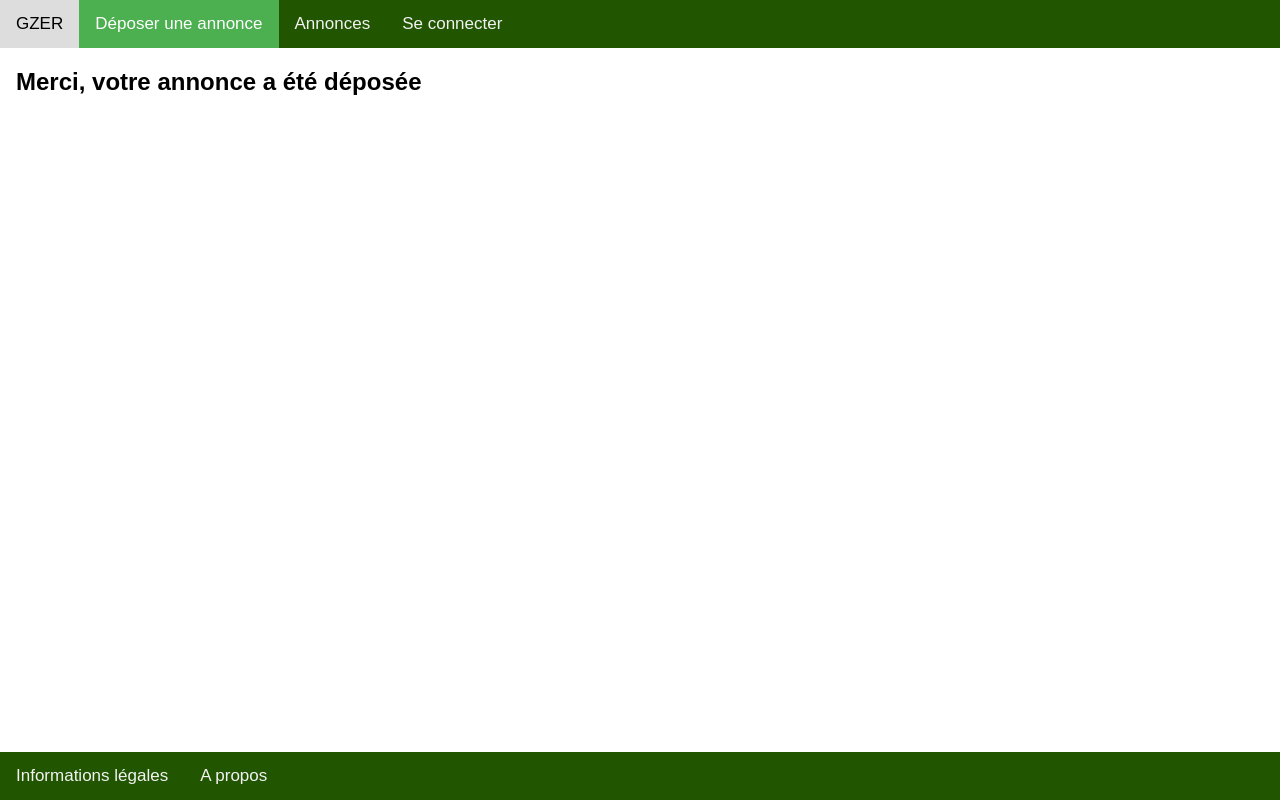
After one commit to thorey1/GZER_PHP_IUT2, a PHP site: template view/annonce_deposee.view.php in a window 1280 px wide. The commit adds this page. Run offline with PHP 8.4, Linux system fonts and the light colour scheme; the template is opened without the code that fills it, so the values that code supplies are empty.

Commit message:
déposer annonces 2

```diff
--- /dev/null
+++ b/view/annonce_deposee.view.php
@@ -0,0 +1,28 @@
+<!DOCTYPE html>
+<html lang="en" dir="ltr">
+<head>
+  <meta charset="utf-8">
+  <link rel="stylesheet" href="../view/css/deposer_annonce.view.styles.css" />
+  <title>Gzer - informations légales</title>
+</head>
+<body>
+  <div class="topnav">
+    <a href="../controler/main.ctrl.php">GZER</a>
+    <a class="active" href="../controler/deposer_annonce.ctrl.php">Déposer une annonce</a>
+    <a href="../controler/annonces.ctrl.php">Annonces</a>
+    <a href="../controler/seconnecter.ctrl.php">Se connecter</a>
+  </div>
+
+  <div class="navbar">
+    <a href="../view/infos.view.php">Informations légales</a>
+    <a href="../view/a_propos.view.php">A propos</a>
+  </div>
+
+  <?php $DAO->insertAnnonce($num, $titre, $prix, $localisation, $auteur, $date, $categorie, $style); ?>
+  <div id=container style="padding-left:16px">
+
+    <h2>Merci, votre annonce a été déposée</h2>
+
+   </div>
+</body>
+</html>
```
Also changed, not shown: controler/deposer_annonce.ctrl.php (+3 -10 lines), view/deposer_annonce.view.php (+10 -2 lines), 1 other file.
